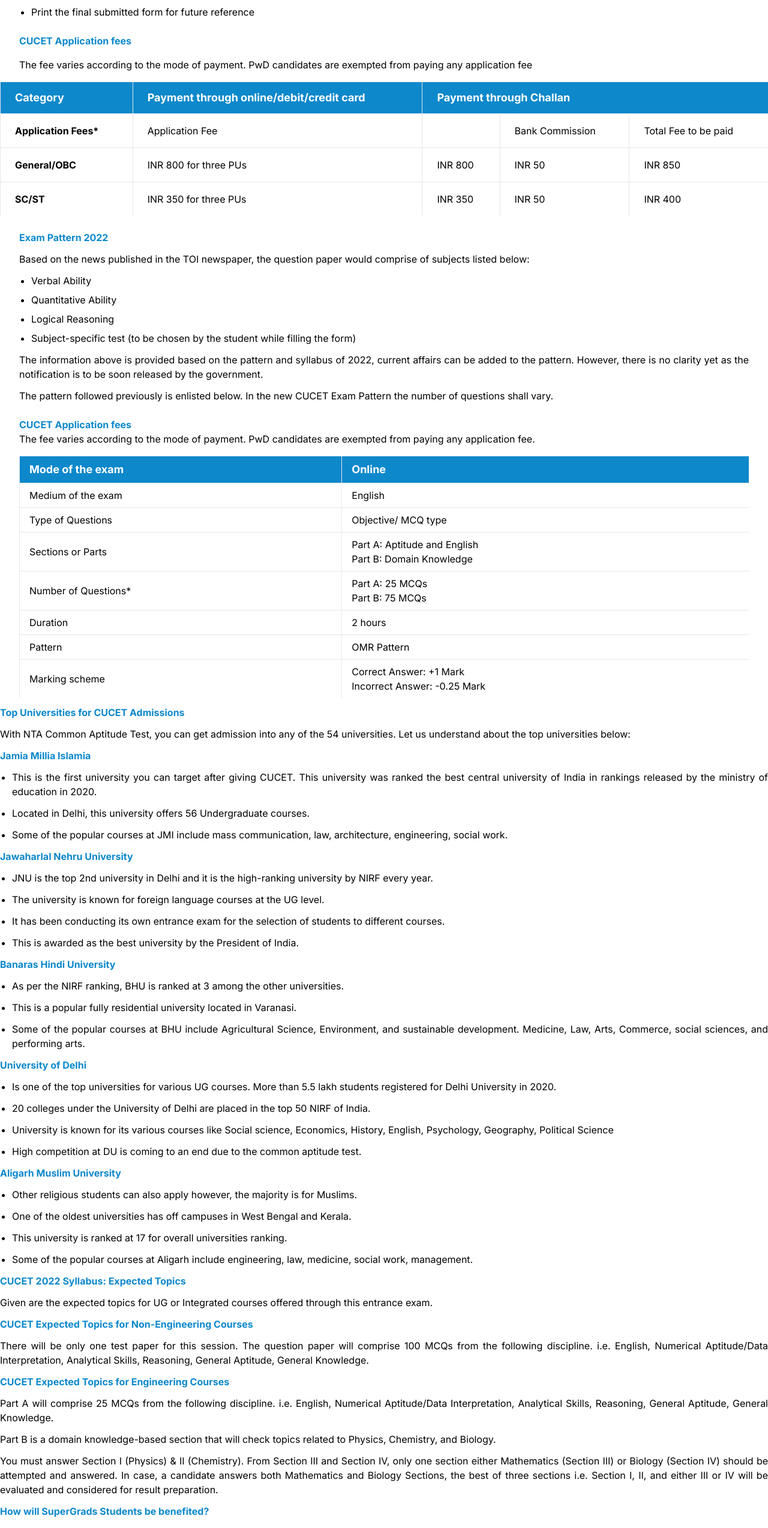
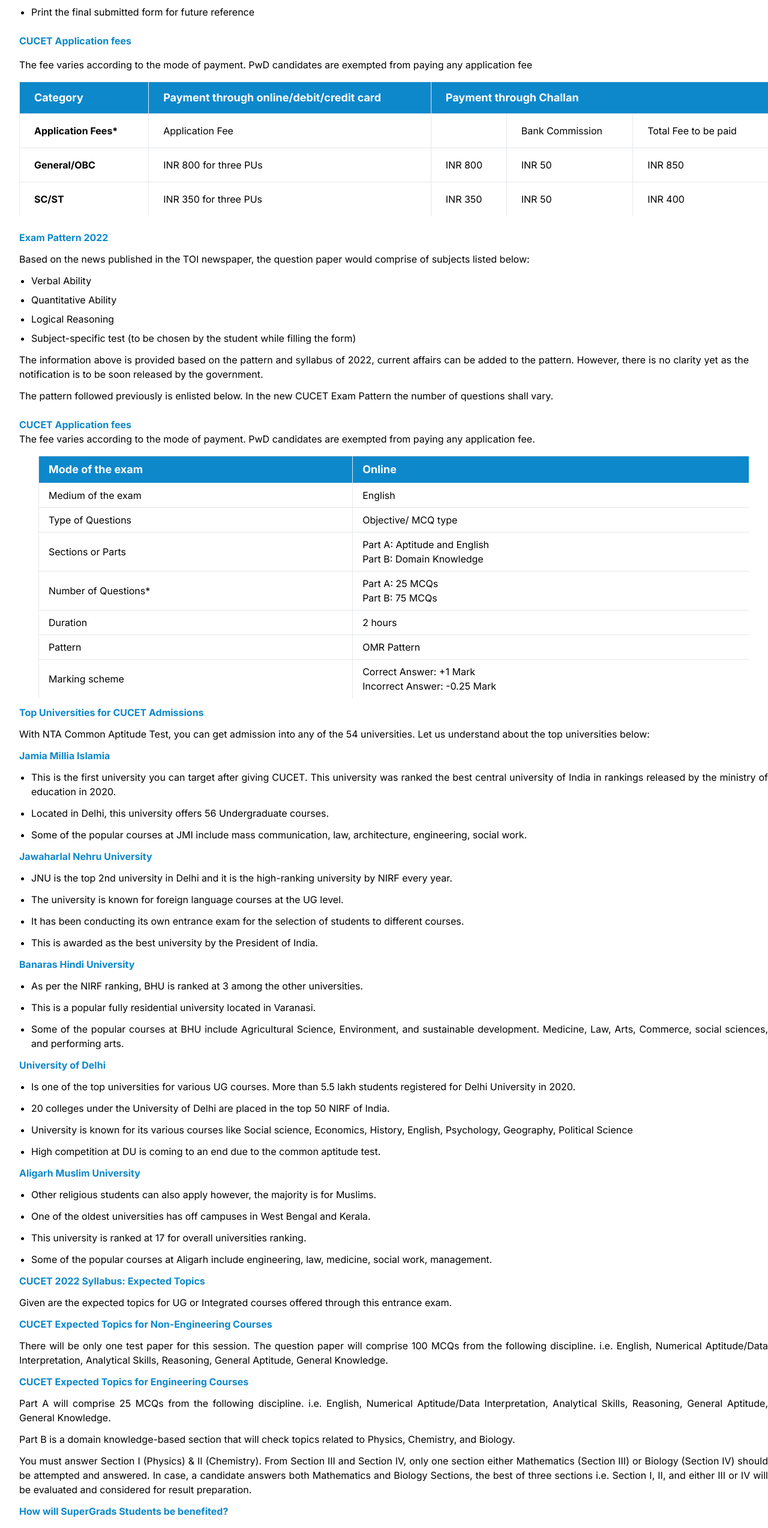
Before and after one commit to Team-Engineers/temple-of-learning-new, a React (Create React App) app: page /cucet in a window 1280 px wide. Shown: the part 2440-4988 px from the top of the page at 60% size. Built offline with nearby package versions, Linux system fonts and the light colour scheme.

Commit message:
Made some changes in margin

```diff
--- a/src/pages/Courses/Cucet/Cucet.jsx
+++ b/src/pages/Courses/Cucet/Cucet.jsx
@@ -167,7 +167,7 @@
           <p className='mt-4 mb-4'>The fee varies according to the mode of payment. PwD candidates are exempted from paying any application fee</p>
         </div>
         <div>
-          <div className="overflow-x-auto">
+          <div className="overflow-x-auto  ml-8">
             <table className="table-auto min-w-full divide-y divide-gray-200">
               <thead className="bg-[#0D88CB] text-white text-lg">
                 <tr>
@@ -217,7 +217,7 @@
         <div className="mt-6 ml-8 mr-8 justify-center" >
           <b className="text-[#0D88CB]">CUCET Application fees</b>
           <p className="text-justify mb-4">The fee varies according to the mode of payment. PwD candidates are exempted from paying any application fee.</p>
-          <div className="overflow-x-auto">
+          <div className="overflow-x-auto  ml-8">
             <table className="table-auto min-w-full divide-y divide-gray-200">
               <thead className='bg-[#0D88CB] text-white text-lg'>
                 <tr >
@@ -259,7 +259,7 @@
           </div>
         </div>
         <div>
-          <div className="col col-lg-12 col-xs-12 about-company-s2-slider-wrapper">
+          <div className="col col-lg-12 col-xs-12 about-company-s2-slider-wrapper ml-8">
             <p className="text-justify font-bold text-[#0D88CB] mt-3 mb-3">Top Universities for CUCET Admissions</p>
             <p className="text-justify">With NTA Common Aptitude Test, you can get admission into any of the 54 universities. Let us understand about the top universities below:</p>
             <p className="text-justify font-bold text-[#0D88CB] mt-3 mb-3">Jamia Millia Islamia</p>
```
